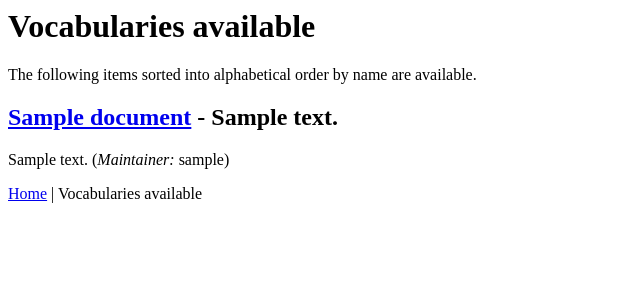
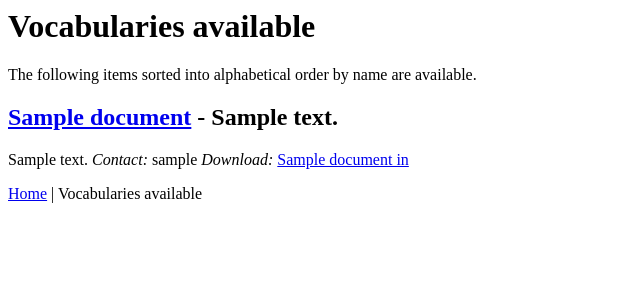
Before and after one commit to BDLSS/vcabtext, a Django app: template vocabdj/vdata/templates/index.html in a window 1280 px wide. Shown: the top 300 px of the page, without its empty margins (0-640 px from the left). Run offline with Django 3.2, Linux system fonts and the light colour scheme; the template is opened without the code that fills it: values that come from a table or form of the project are taken from there, others are empty; tables that the repository leaves empty hold one stand-in row (values such as "Sample post"); parts of the project's set-up code (start-up, migrations or seed data) failed here and were passed over; some libraries are stand-ins or nearby versions.

Commit message:
Started the download view.

```diff
--- a/vocabdj/vdata/templates/detail.html
+++ b/vocabdj/vdata/templates/detail.html
@@ -5,7 +5,7 @@
 {% if document.extends %}
 <li><strong>Extends:</strong> <a href="/data/{{document.extends}}">{{document.extends}}</a></li>
 {% endif %}
-
+<li>Download <a href="/data/{{document.id}}/native/">{{document.name}} in {{document.format}}
 </ul>
 
 <p><a href="/">Home</a> | <a href="/data">Vocabularies available</a></p>
--- a/vocabdj/vdata/templates/index.html
+++ b/vocabdj/vdata/templates/index.html
@@ -5,7 +5,8 @@
     {% for document in document_list %}
         <h2><a href="/data/{{ document.id }}/"> {{document.name}}</a> - {{document.brief_description }}</h2>
         <p>{{document.description }}
-        (<em>Maintainer:</em> {{document.maintainer}})</p>
+        <em>Contact:</em> {{document.maintainer}}
+        <em>Download:</em> <a href="/data/{{document.id}}/native/">{{document.name}} in {{document.format}}</p>
     {% endfor %}
 
 {% else %}
--- a/vocabdj/vdata/urls.py
+++ b/vocabdj/vdata/urls.py
@@ -5,4 +5,5 @@ from vocabdj.vdata import views
 urlpatterns = patterns('',
     url(r'^$', views.index, name='index'),
     url(r'^(?P<document_id>\d+)/$', views.detail, name='detail'),
+    url(r'^(?P<document_id>\d+)/native/$', views.native, name='native'),
 )
```
Also changed, not shown: vocabdj/vdata/templates/native.html (added, +9 -0 lines), vocabdj/vdata/views.py (+8 -0 lines).
